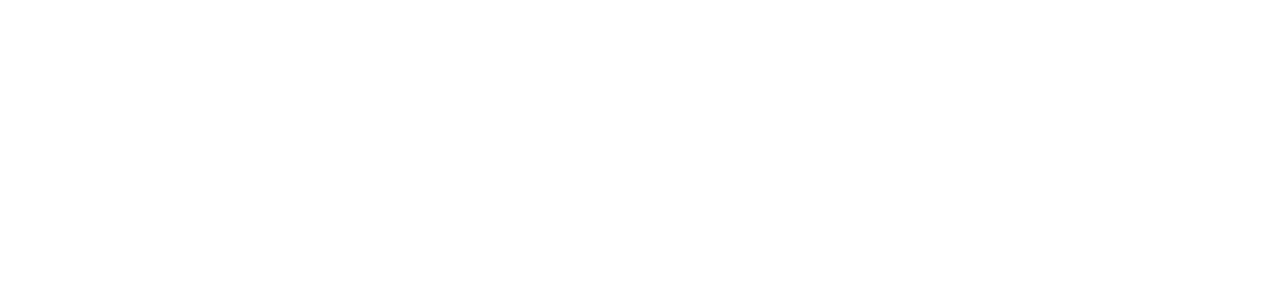
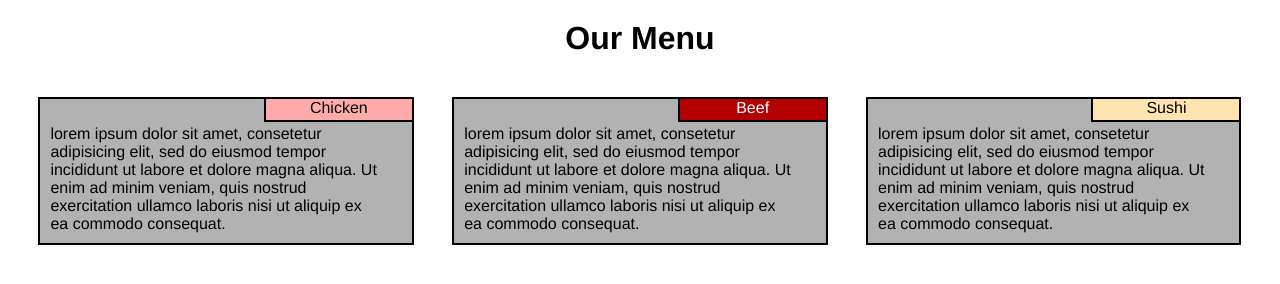
Before and after one commit to toebea/module2-solution, a plain HTML site: page index.html in a window 1280 px wide. Drawn offline with Linux system fonts and the light colour scheme.

Commit message:
index.html

```diff
--- /dev/null
+++ b/css/styles.css
@@ -0,0 +1,120 @@
+/********** Base styles **********/
+* {
+  box-sizing: border-box;
+  margin: 0;
+  padding: 0;
+}
+
+h1 {
+	text-align: center;
+  margin-bottom: 30px;
+  margin-top: 20px;
+}
+body {
+  font-family: Helvetica;
+}
+p {
+  width: 95%;
+  padding: 10px;
+}
+  #p1 {
+    border: 2px solid black;
+    background-color: #B2B2B2;
+    position: relative;
+    width: 94%;
+    float: left;
+    padding-top: 16px;
+    margin-top: 10px;
+    margin-left: 3%;
+    margin-right: : 3%;
+  }
+  #p2 {
+    border: 2px solid black;
+    background-color: #B2B2B2;
+    position: relative;
+    width: 94%;
+    float: left;
+    padding-top: 16px;
+    margin-top: 10px;
+    margin-left: 3%;
+    margin-right: : 3%;
+  }
+  #p3 {
+    border: 2px solid black;
+    background-color: #B2B2B2;
+    position: relative;
+    width: 94%;
+    float: left;
+    padding-top: 16px;
+    margin-top: 10px;
+    margin-left: 3%;
+    margin-right: : 3%;
+  }
+
+  #p4 {
+    background-color: #FFABAB;
+    border: 2px solid black;
+    text-align: center;
+    width: 150px;
+    height: 25px;
+    position: absolute;
+    right: -2px;
+    top: -2px;
+    padding: 0;
+  }
+  #p5 {
+    background-color: #B40000;
+    color: white;
+    border: 2px solid black;
+    text-align: center;
+    width: 150px;
+    height: 25px;
+    position: absolute;
+    right: -2px;
+    top: -2px;
+    padding: 0;
+  }
+  #p6 {
+    background-color: #FFE4AF;
+    border: 2px solid black;
+    text-align: center;
+    width: 150px;
+    height: 25px;
+    position: absolute;
+    right: -2px;
+    top: -2px;
+    padding: 0;
+  }
+
+
+/********** Desktop layout **********/
+@media (min-width: 992px) {
+  #p1 {
+    width: 29.33%;
+    float: left;
+  }
+  #p2 {
+    width: 29.33%;
+    float: left;
+  }
+  #p3 {
+    width: 29.33%;
+    float: left;
+  }
+}
+
+
+/********** Tablet View **********/
+@media (min-width: 768px) and (max-width: 991px) {
+  #p1 {
+    width: 45.5%;
+    float: left;
+  }
+  #p2 {
+    width: 45.5%;
+    float: left;
+  }
+  #p3 {
+    width: 94%;
+  }
+}
--- a/index.html
+++ b/index.html
@@ -1,9 +1,29 @@
-<!doctype html>
-<html lang="en">
-  <head>
-    <title>My page 2</title>
-  </head>
+<!DOCTYPE html>
+<html>
+<head>
+<meta charset="utf-8">
+<meta name="viewport" content="width=device-width, initial-scale=1">
+<title>Assignment Solution for Module 2</title>
+<link rel="stylesheet" href="css/styles.css">
+
+<!-- desktop version when the width of the browser window is 992px -->
+<!-- tabled version 768px and 991px -->
+<!-- Mobile view, width equal or less than 767px -->
+</head>
 <body>
+	<h1>Our Menu</h1>
 
+	<div>
+		<div id="p1">
+			<p id="p4">Chicken</p>
+			<p>lorem ipsum dolor sit amet, consetetur adipisicing elit, sed do eiusmod tempor incididunt ut labore et dolore magna aliqua. Ut enim ad minim veniam, quis nostrud exercitation ullamco laboris nisi ut aliquip ex ea commodo consequat.</p>
+			</div>
+		<div id="p2">
+			<p id="p5">Beef</p>
+			<p>lorem ipsum dolor sit amet, consetetur adipisicing elit, sed do eiusmod tempor incididunt ut labore et dolore magna aliqua. Ut enim ad minim veniam, quis nostrud exercitation ullamco laboris nisi ut aliquip ex ea commodo consequat.</p></div>
+		<div id="p3">
+			<p id="p6">Sushi</p>
+			<p>lorem ipsum dolor sit amet, consetetur adipisicing elit, sed do eiusmod tempor incididunt ut labore et dolore magna aliqua. Ut enim ad minim veniam, quis nostrud exercitation ullamco laboris nisi ut aliquip ex ea commodo consequat.</p></div>
+	</div>
 </body>
 </html>
```
